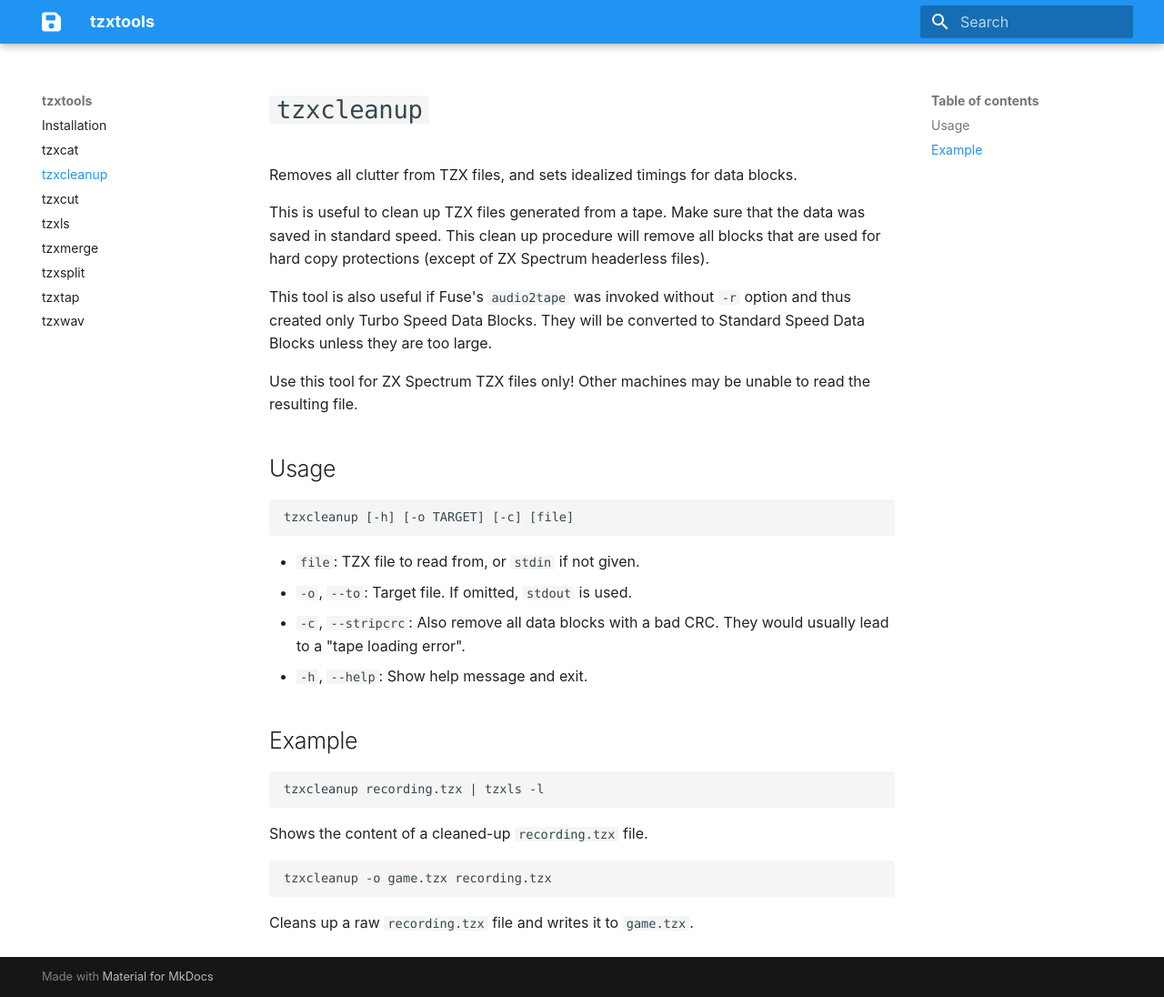
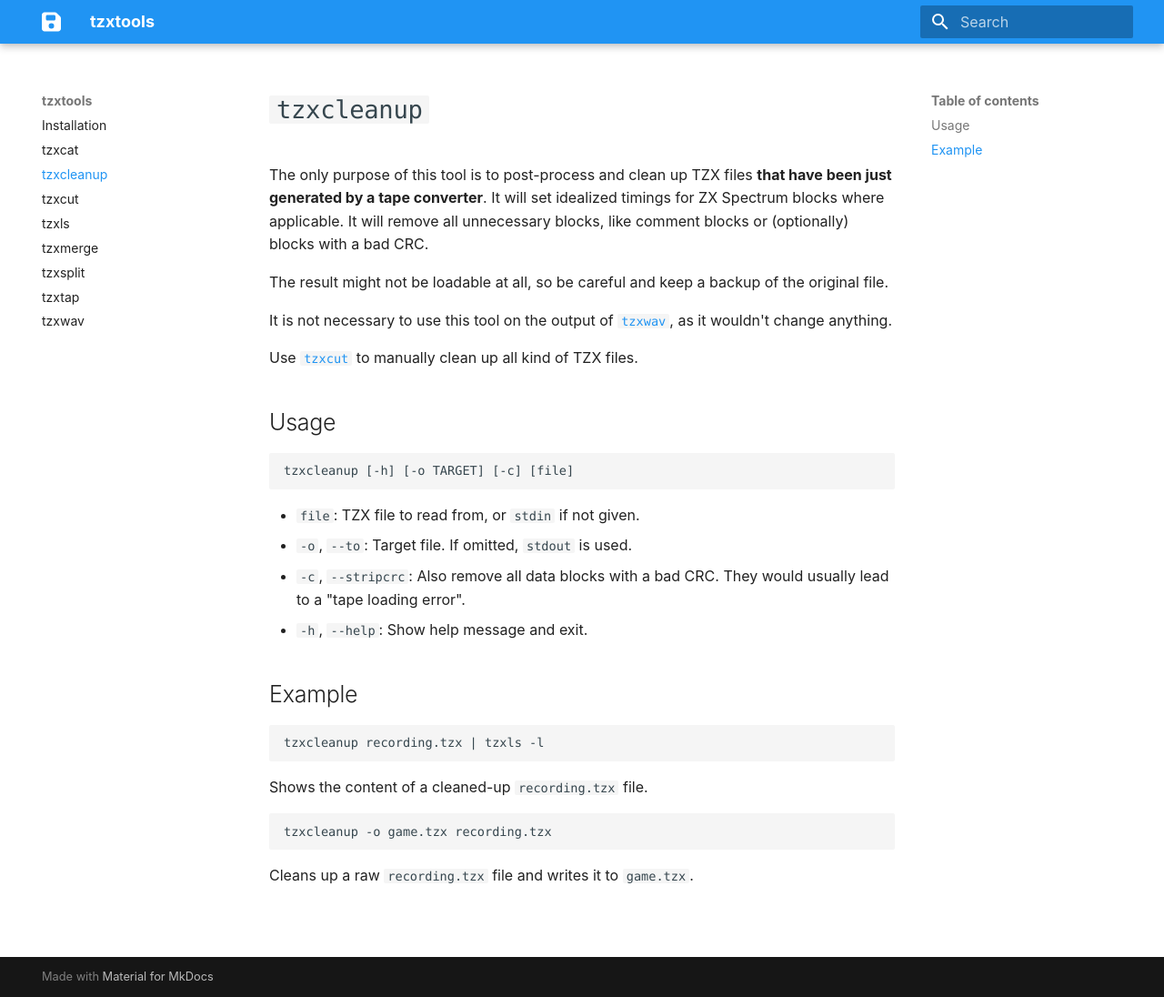
Before and after one commit to shred/tzxtools, an MkDocs documentation site: the page built from docs/tzxcleanup.md, in a window 1280 px wide and 1096 px high. Shown: the whole window at 91% size. Built offline with MkDocs 1.6.1 and Material for MkDocs 9.7.7, drawn with Linux system fonts in a browser that asks for light colours.

Commit message:
tzxcleanup bugfix and enhancement

```diff
--- a/docs/tzxcleanup.md
+++ b/docs/tzxcleanup.md
@@ -1,12 +1,12 @@
 # `tzxcleanup`
 
-Removes all clutter from TZX files, and sets idealized timings for data blocks.
+The only purpose of this tool is to post-process and clean up TZX files **that have been just generated by a tape converter**. It will set idealized timings for ZX Spectrum blocks where applicable. It will remove all unnecessary blocks, like comment blocks or (optionally) blocks with a bad CRC.
 
-This is useful to clean up TZX files generated from a tape. Make sure that the data was saved in standard speed. This clean up procedure will remove all blocks that are used for hard copy protections (except of ZX Spectrum headerless files).
+The result might not be loadable at all, so be careful and keep a backup of the original file.
 
-This tool is also useful if Fuse's `audio2tape` was invoked without `-r` option and thus created only Turbo Speed Data Blocks. They will be converted to Standard Speed Data Blocks unless they are too large.
+It is not necessary to use this tool on the output of [`tzxwav`](tzxwav.md), as it wouldn't change anything.
 
-Use this tool for ZX Spectrum TZX files only! Other machines may be unable to read the resulting file.
+Use [`tzxcut`](tzxcut.md) to manually clean up all kind of TZX files.
 
 ## Usage
 
```
Also changed, not shown: docs/tzxsplit.md (+2 -2 lines), 2 other files.
